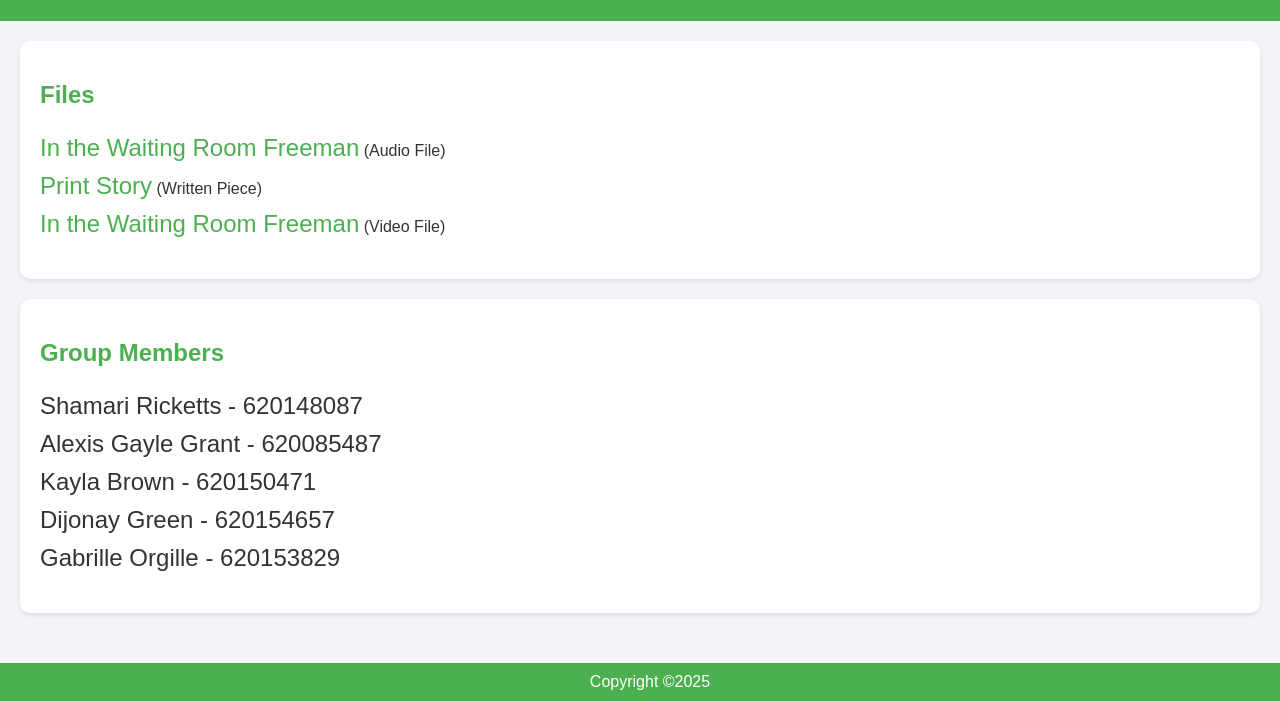
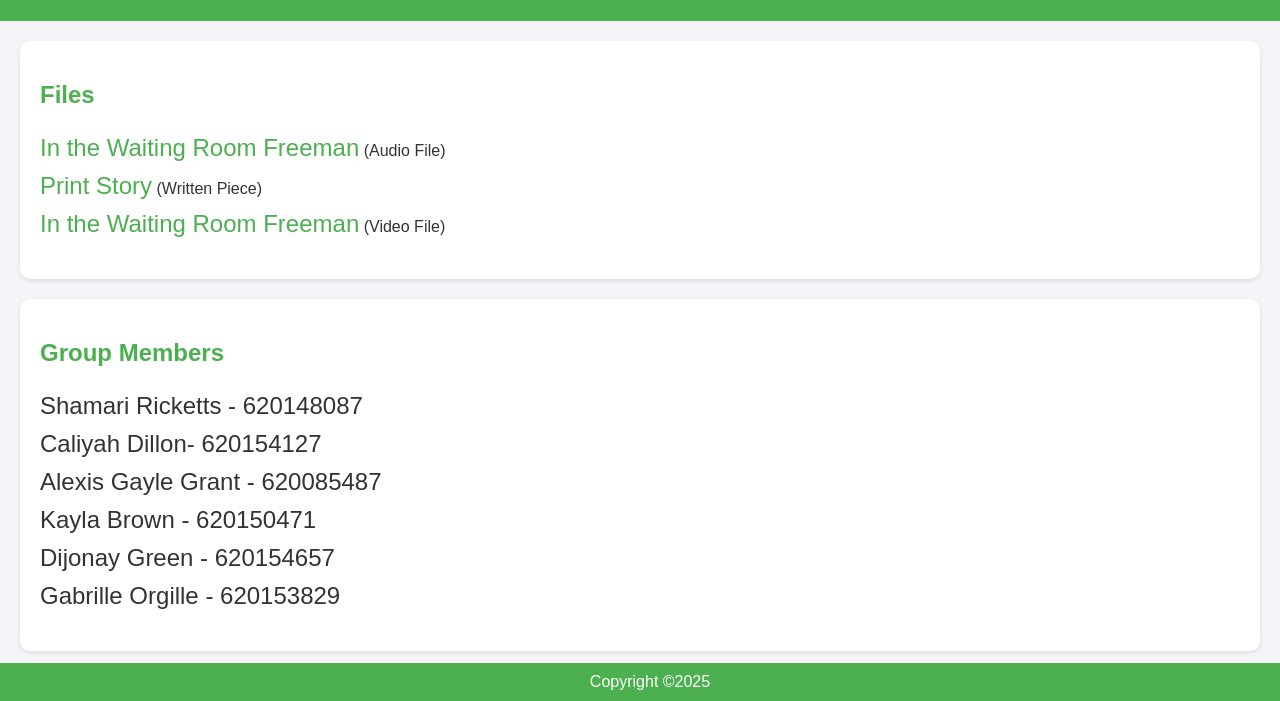
Before and after one commit to sharian43/CFinal, a plain HTML site: page index.html in a window 1280 px wide. Shown: the part 99-800 px from the top of the page. Drawn offline with Linux system fonts and the light colour scheme.

Commit message:
Update index.html

```diff
--- a/index.html
+++ b/index.html
@@ -36,6 +36,7 @@
         <h2>Group Members</h2>
         <ul>
             <li class="group-member">Shamari Ricketts - 620148087</li>
+            <li class="group-member"> Caliyah Dillon- 620154127</li>
             <li class="group-member">Alexis Gayle Grant - 620085487</li>
             <li class="group-member">Kayla Brown - 620150471</li>
             <li class="group-member">Dijonay Green - 620154657</li>
```
